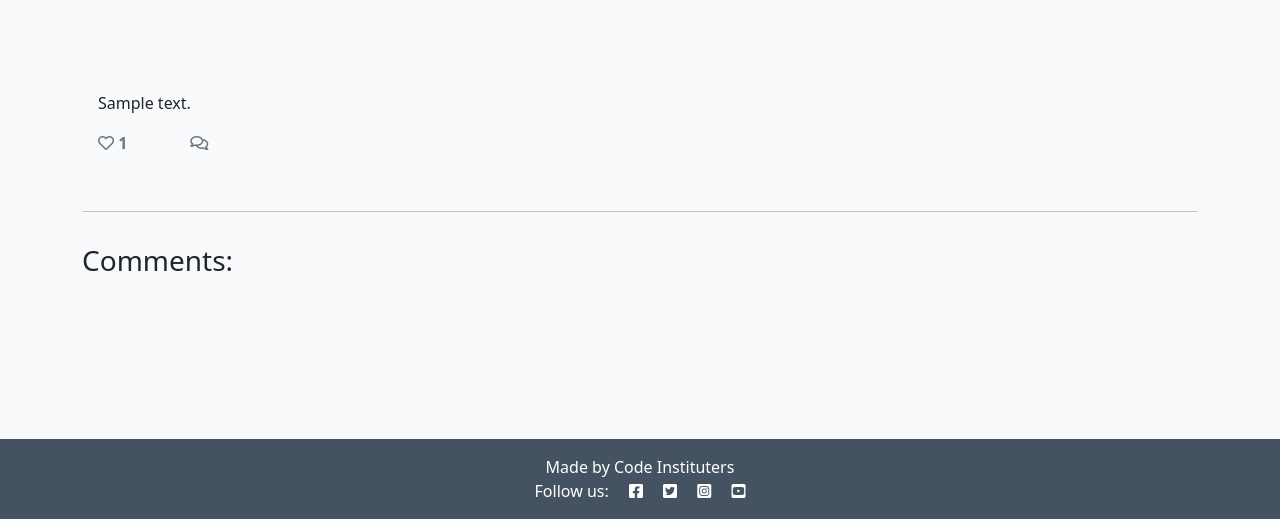
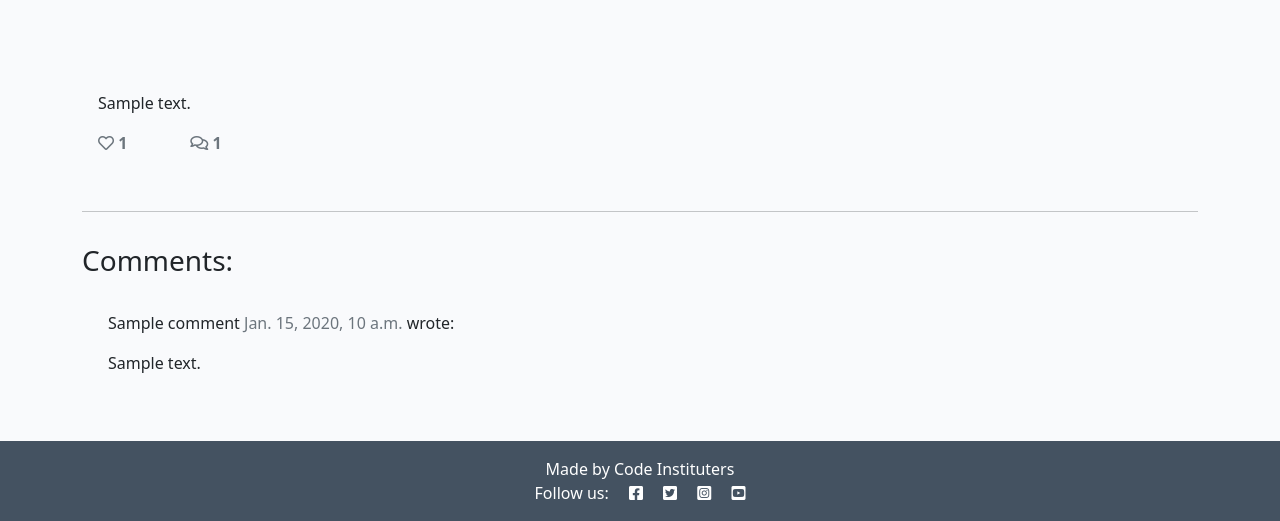
Before and after one commit to noemichis/Django-blog-walkthrough, a Django app: a page that uses templates/post_detail.html in a window 1280 px wide. Shown: the part 281-802 px from the top of the page. Run offline with Django 3.2, Linux system fonts and the light colour scheme; tables that the repository leaves empty hold one stand-in row (values such as "Sample post"); some libraries are stand-ins or nearby versions.

Commit message:
wire up comments

```diff
--- a/blog/views.py
+++ b/blog/views.py
@@ -14,9 +14,10 @@
 class PostDetail(View):
 
     def get(self, request, slug, *args, **kwargs):
+
         queryset = Post.objects.filter(status=1)
         post = get_object_or_404(queryset, slug=slug)
-        comments = post.comments.filter(approved=True).order_by('created_on')
+        comments = post.comments.filter(approved=True).order_by('-created_on')
         liked = False
         if post.likes.filter(id=self.request.user.id).exists():
             liked = True
@@ -26,8 +27,42 @@
             "post_detail.html",
             {
                 "post": post,
-                "comment": comments,
+                "comments": comments,
+                "commented": False,
                 "liked": liked,
                 "comment_form": CommentForm()
             },
         )
+
+    def post(self, request, slug, *args, **kwargs):
+
+        queryset = Post.objects.filter(status=1)
+        post = get_object_or_404(queryset, slug=slug)
+        comments = post.comments.filter(
+            approved=True).order_by('-created_on')
+        liked = False
+        if post.likes.filter(id=self.request.user.id).exists():
+            liked = True
+
+        comment_form = CommentForm(data=request.POST)
+
+        if comment_form.is_valid():
+            comment_form.instance.email = request.user.email
+            comment_form.instance.name = request.user.username
+            comment = comment_form.save(commit=False)
+            comment.post = post
+            comment.save()
+        else:
+            comment_form = CommentForm()
+
+        return render(
+            request,
+            "post_detail.html",
+            {
+                "post": post,
+                "comments": comments,
+                "commented": True,
+                "liked": liked,
+                "comment_form": comment_form,
+            },
+        )
--- a/templates/post_detail.html
+++ b/templates/post_detail.html
@@ -79,11 +79,11 @@
         <div class="col-md-4 card mb-4 mt-3">
             <div class="card-body">
                 <!-- For later -->
-                <!-- {% if commented %}
+                {% if commented %}
                 <div class="alert alert-success" role="alert">
                     Your comment is awaiting approval
                 </div>
-                {% else %} -->
+                {% else %}
                 {% if user.is_authenticated %}
 
                 <h3>Leave a comment:</h3>
@@ -94,7 +94,7 @@
                     <button type="submit" class="btn btn-signup btn-lg">Submit</button>
                 </form>
                 {% endif %}
-                <!-- {% endif %} -->
+                {% endif %}
             </div>
         </div>
     </div>
```
